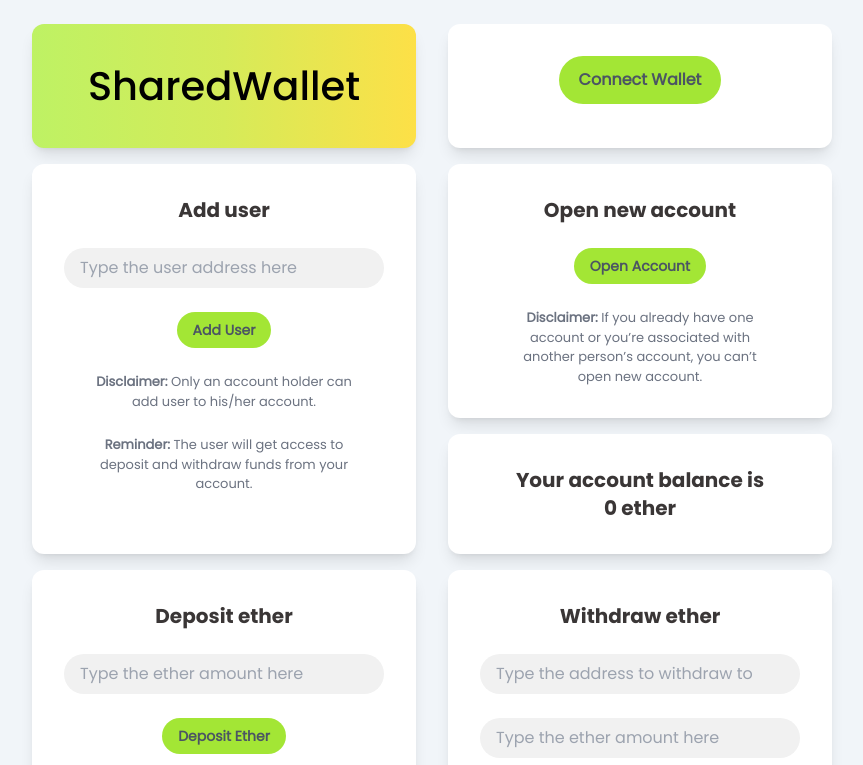
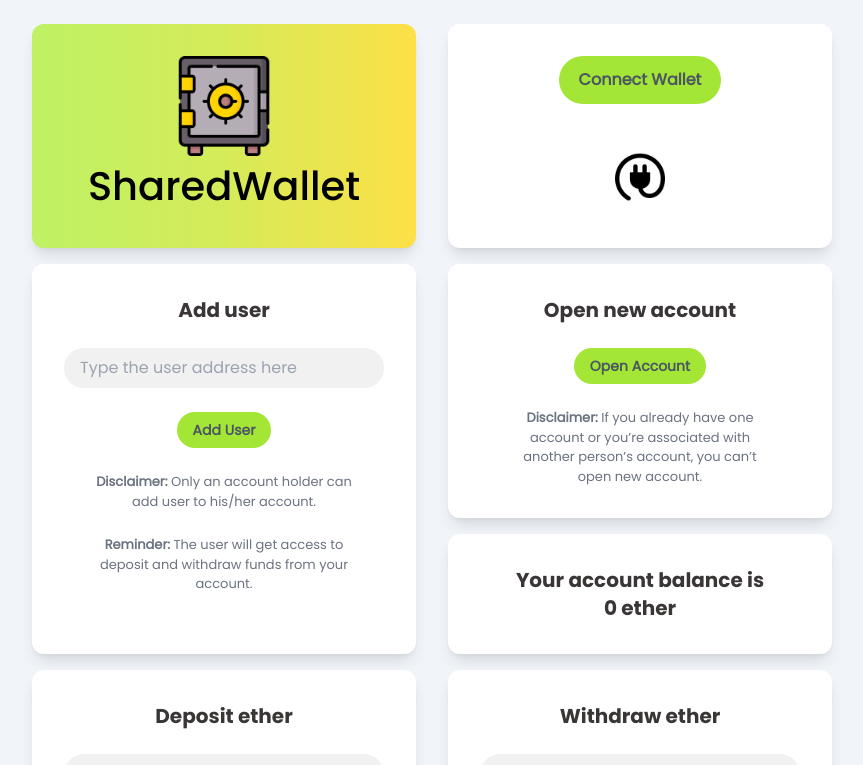
Before and after one commit to iKausik/DApp-for-onChain-wallet, a Next.js app: page / in a window 1280 px wide. Shown: the top 765 px of the page, without its empty margins (208-1071 px from the left). Built offline with nearby package versions, Linux system fonts and the light colour scheme.

Commit message:
image added

```diff
--- a/components/layout.tsx
+++ b/components/layout.tsx
@@ -192,6 +192,8 @@ const Layout = () => {
     <div className="contain">
       {/* Title */}
       <div className="box1 p-8 max-w-sm mx-auto bg-white rounded-xl shadow-lg flex flex-col items-center ">
+        <img src="safe.png" width={100} height={100} alt="safe" />
+
         <h1 className="title">SharedWallet</h1>
       </div>
 
@@ -210,6 +212,9 @@ const Layout = () => {
             <span className="text-xs">{currentAccount}</span>
           </p>
         )}
+        <br />
+        <br />
+        <img src="plug.png" width={50} height={50} alt="plug" />
       </div>
 
       {/* Add user to your account */}
```
Also changed, not shown: public/plug.png (added), public/safe.png (added).
